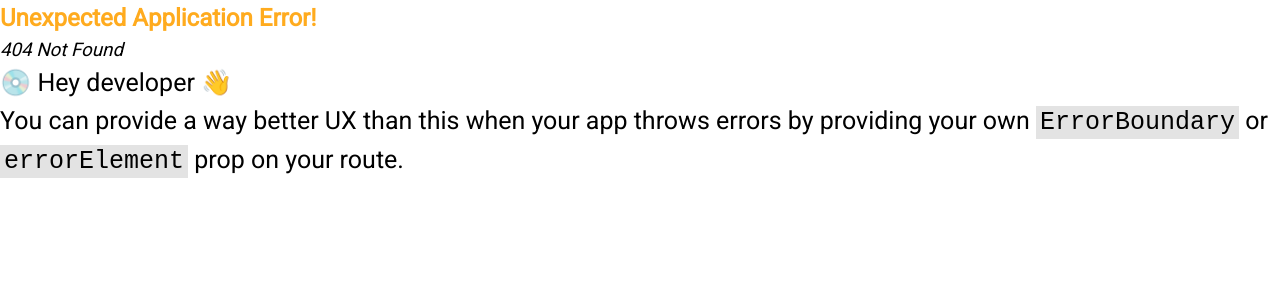
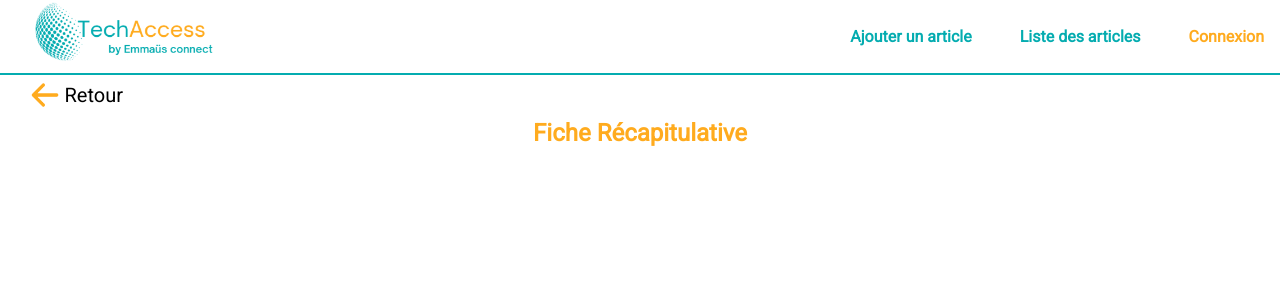
Before and after one commit to Gaby1988/Hackathon2, a React (Vite) app in the folder frontend/: page /add-product in a window 1280 px wide. Before the commit this address had no page. Shown: the top 300 px of the page. Built offline with nearby package versions, Linux system fonts and the light colour scheme.

Commit message:
Changing all path to get good pages & modif link in navbar

```diff
--- a/frontend/src/component/Navbar.jsx
+++ b/frontend/src/component/Navbar.jsx
@@ -6,15 +6,17 @@
   return (
     <div className="navbar-containe">
       <nav>
-        <img src={ Logo } className="logo" alt="logo" />
+        <Link to="/login">
+          <img src={Logo} className="logo" alt="logo" />
+        </Link>
         <ul>
-          <Link to="/add-article">
+          <Link to="/add-product">
             <li>Ajouter un article</li>
           </Link>
           <Link to="/list-article">
             <li>Liste des articles</li>
           </Link>
-          <Link to="/connection">
+          <Link to="/login">
             <li className="titleConnection">Connexion</li>
           </Link>
         </ul>
```
Also changed, not shown: frontend/src/main.jsx (+10 -6 lines).
